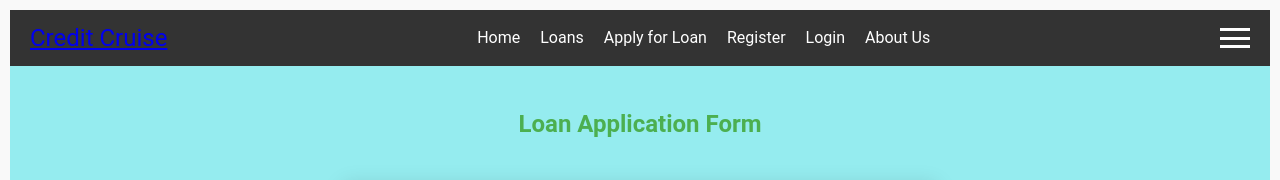
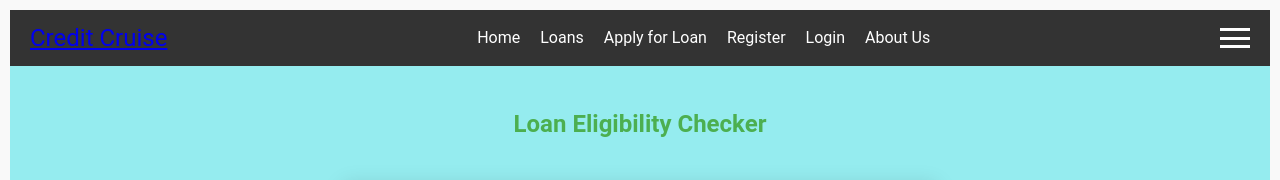
Before and after one commit to Umeshpotha/CreditCruise, a React (Create React App) app: page /loan_form in a window 1280 px wide. Shown: the top 180 px of the page. Built offline with nearby package versions, Linux system fonts and the light colour scheme.

Commit message:
eligiblity check

```diff
--- a/src/components/loan_form.js
+++ b/src/components/loan_form.js
@@ -47,7 +47,7 @@ function LoanApplicationForm() {
 
   return (
     <div>
-      <h2>Loan Application Form</h2>
+      <h2>Loan Eligibility Checker</h2>
       <form onSubmit={handleSubmit}>
         <label htmlFor="Gender">Gender:</label>
         <select
```
